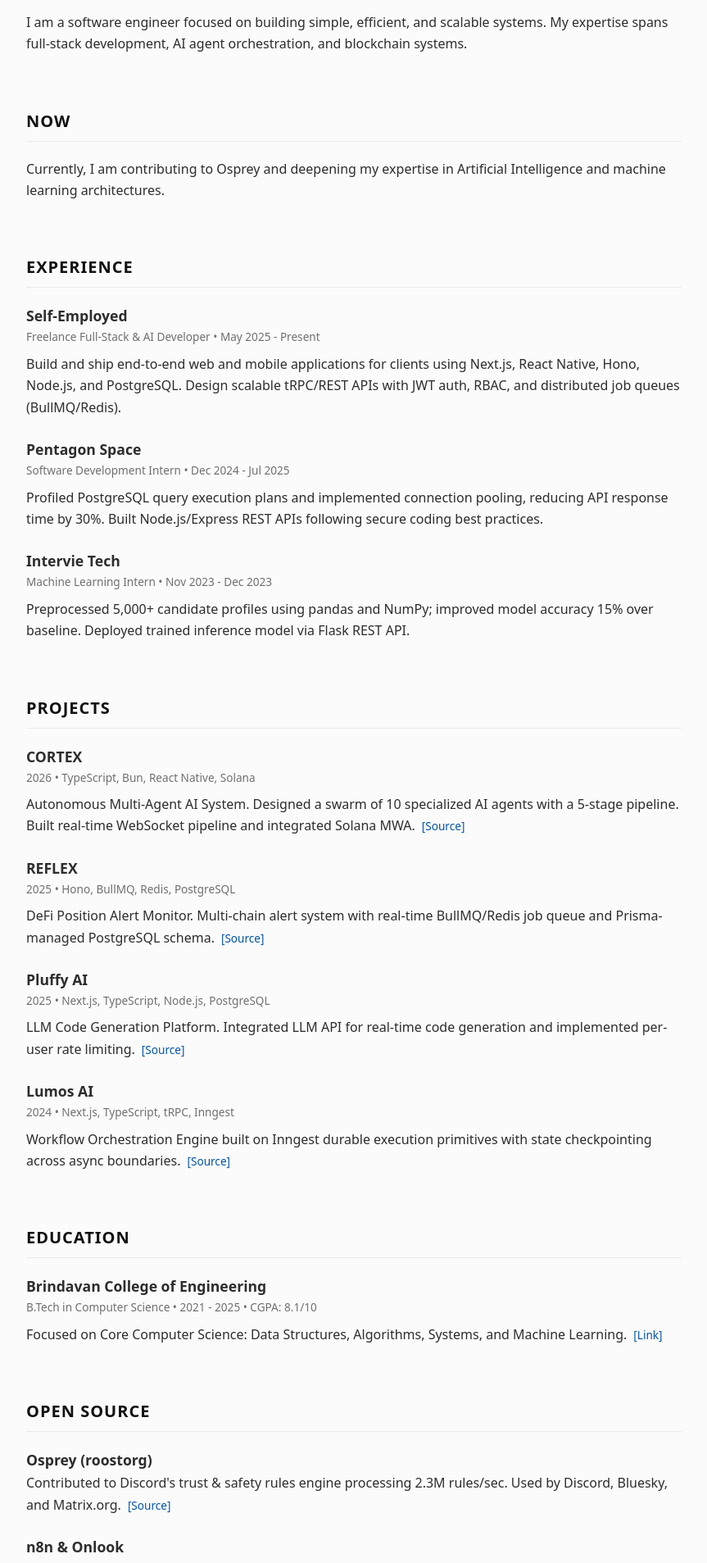
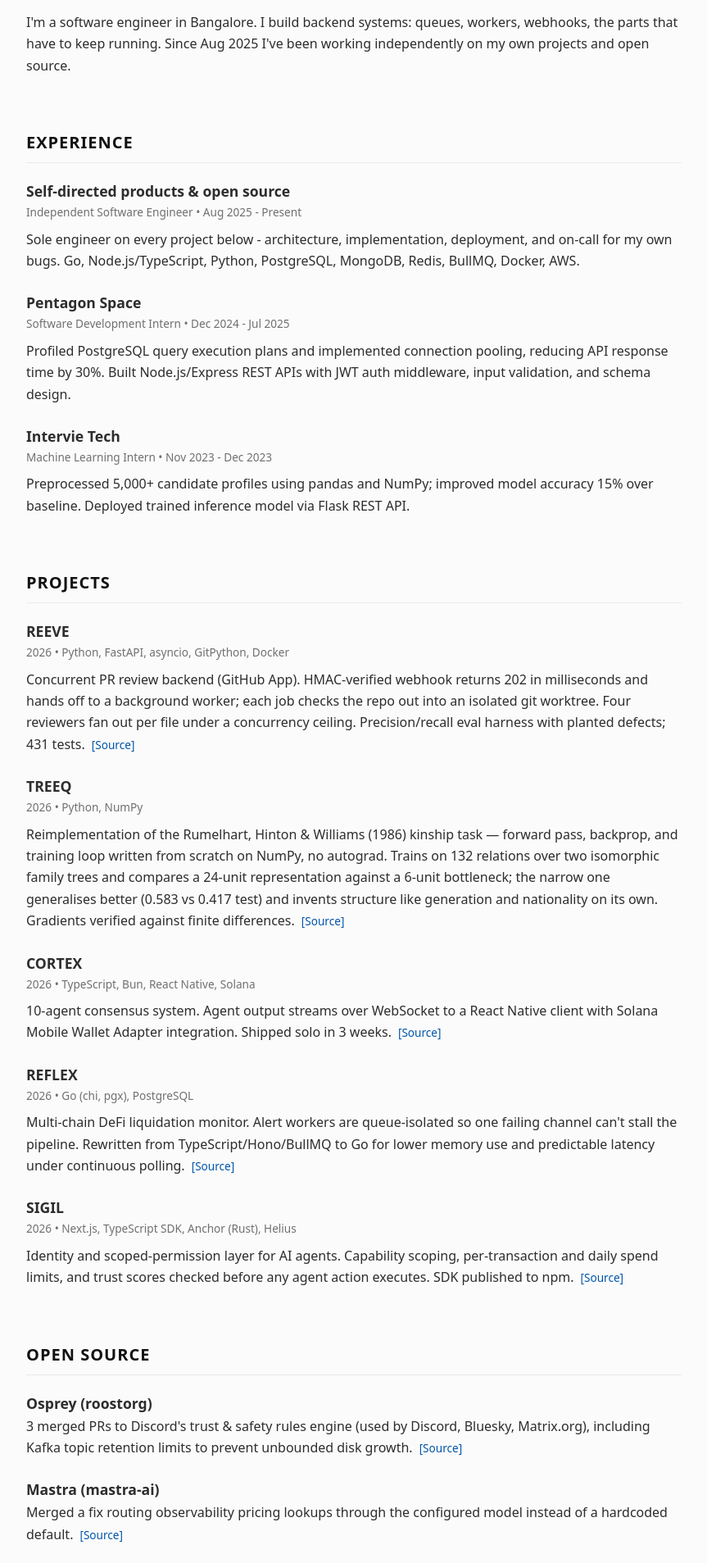
Before and after one commit to VINODvoid/kalki, a Next.js app: page / in a window 1280 px wide. Shown: the part 280-2187 px from the top of the page at 82% size, without its empty margins (208-1071 px from the left). Built offline with nearby package versions, Linux system fonts and the light colour scheme.

Commit message:
update portfolio content, resume, and name spelling

```diff
--- a/app/layout.tsx
+++ b/app/layout.tsx
@@ -2,8 +2,9 @@
 import "./globals.css";
 
 export const metadata: Metadata = {
-  title: "Kalki",
-  description: "professional portfolio.",
+  title: "Vinod Vardaram",
+  description:
+    "Vinod Vardaram, software engineer in Bangalore. Backend systems and open source.",
 };
 
 export default function RootLayout({
--- a/app/page.tsx
+++ b/app/page.tsx
@@ -3,8 +3,8 @@
     <>
       <header>
         <h1>
-          Vinod <span style={{ fontWeight: 400, opacity: 0.8 }}>"Kalki"</span>{" "}
-          Varadaram
+          Vinod <span style={{ fontWeight: 400, opacity: 0.8 }}>&quot;Kalki&quot;</span>{" "}
+          Vardaram
         </h1>
         <p className="item-meta">Software Engineer • Bangalore, IN</p>
         <div className="links-list">
@@ -30,7 +30,7 @@
           >
             Twitter/X
           </a>
-          <a href="/Vinod_Varadaram_Resume.pdf" target="_blank">
+          <a href="/Vinod_Vardaram_Resume.pdf" target="_blank">
             Resume (PDF)
           </a>
         </div>
@@ -39,17 +39,10 @@
       <section id="about">
         <h2>About</h2>
         <p>
-          I am a software engineer focused on building simple, efficient, and
-          scalable systems. My expertise spans full-stack development, AI agent
-          orchestration, and blockchain systems.
-        </p>
-      </section>
-
-      <section id="now">
-        <h2>Now</h2>
-        <p>
-          Currently, I am contributing to Osprey and deepening my expertise in
-          Artificial Intelligence and machine learning architectures.
+          I&apos;m a software engineer in Bangalore. I build backend systems:
+          queues, workers, webhooks, the parts that have to keep running. Since
+          Aug 2025 I&apos;ve been working independently on my own projects and
+          open source.
         </p>
       </section>
 
@@ -57,15 +50,15 @@
         <h2>Experience</h2>
         <ul>
           <li>
-            <div className="item-title">Self-Employed</div>
+            <div className="item-title">Self-directed products & open source</div>
             <div className="item-meta">
-              Freelance Full-Stack & AI Developer • May 2025 - Present
+              Independent Software Engineer • Aug 2025 - Present
             </div>
             <p>
-              Build and ship end-to-end web and mobile applications for clients
-              using Next.js, React Native, Hono, Node.js, and PostgreSQL. Design
-              scalable tRPC/REST APIs with JWT auth, RBAC, and distributed job
-              queues (BullMQ/Redis).
+              Sole engineer on every project below - architecture,
+              implementation, deployment, and on-call for my own bugs. Go,
+              Node.js/TypeScript, Python, PostgreSQL, MongoDB, Redis, BullMQ,
+              Docker, AWS.
             </p>
           </li>
           <li>
@@ -76,7 +69,8 @@
             <p>
               Profiled PostgreSQL query execution plans and implemented
               connection pooling, reducing API response time by 30%. Built
-              Node.js/Express REST APIs following secure coding best practices.
+              Node.js/Express REST APIs with JWT auth middleware, input
+              validation, and schema design.
             </p>
           </li>
           <li>
@@ -97,14 +91,55 @@
         <h2>Projects</h2>
         <ul>
           <li>
+            <div className="item-title">REEVE</div>
+            <div className="item-meta">
+              2026 • Python, FastAPI, asyncio, GitPython, Docker
+            </div>
+            <p>
+              Concurrent PR review backend (GitHub App). HMAC-verified webhook
+              returns 202 in milliseconds and hands off to a background worker;
+              each job checks the repo out into an isolated git worktree. Four
+              reviewers fan out per file under a concurrency ceiling.
+              Precision/recall eval harness with planted defects; 431 tests.
+              <a
+                href="https://github.com/VINODvoid/review-agent"
+                target="_blank"
+                style={{ marginLeft: "0.5rem", fontSize: "0.85rem" }}
+              >
+                [Source]
+              </a>
+            </p>
+          </li>
+          <li>
+            <div className="item-title">TREEQ</div>
+            <div className="item-meta">2026 • Python, NumPy</div>
+            <p>
+              Reimplementation of the Rumelhart, Hinton & Williams (1986)
+              kinship task — forward pass, backprop, and training loop written
+              from scratch on NumPy, no autograd. Trains on 132 relations over
+              two isomorphic family trees and compares a 24-unit representation
+              against a 6-unit bottleneck; the narrow one generalises better
+              (0.583 vs 0.417 test) and invents structure like generation and
+              nationality on its own. Gradients verified against finite
+              differences.
+              <a
+                href="https://github.com/VINODvoid/treeq"
+                target="_blank"
+                style={{ marginLeft: "0.5rem", fontSize: "0.85rem" }}
+              >
+                [Source]
+              </a>
+            </p>
+          </li>
+          <li>
             <div className="item-title">CORTEX</div>
             <div className="item-meta">
               2026 • TypeScript, Bun, React Native, Solana
             </div>
             <p>
-              Autonomous Multi-Agent AI System. Designed a swarm of 10
-              specialized AI agents with a 5-stage pipeline. Built real-time
-              WebSocket pipeline and integrated Solana MWA.
+              10-agent consensus system. Agent output streams over WebSocket
+              to a React Native client with Solana Mobile Wallet Adapter
+              integration. Shipped solo in 3 weeks.
               <a
                 href="https://github.com/VINODvoid/cortex"
                 target="_blank"
@@ -116,13 +151,12 @@
           </li>
           <li>
             <div className="item-title">REFLEX</div>
-            <div className="item-meta">
-              2025 • Hono, BullMQ, Redis, PostgreSQL
-            </div>
+            <div className="item-meta">2026 • Go (chi, pgx), PostgreSQL</div>
             <p>
-              DeFi Position Alert Monitor. Multi-chain alert system with
-              real-time BullMQ/Redis job queue and Prisma-managed PostgreSQL
-              schema.
+              Multi-chain DeFi liquidation monitor. Alert workers are
+              queue-isolated so one failing channel can&apos;t stall the
+              pipeline. Rewritten from TypeScript/Hono/BullMQ to Go for lower
+              memory use and predictable latency under continuous polling.
               <a
                 href="https://github.com/VINODvoid/reflex"
                 target="_blank"
@@ -133,59 +167,20 @@
             </p>
           </li>
           <li>
-            <div className="item-title">Pluffy AI</div>
+            <div className="item-title">SIGIL</div>
             <div className="item-meta">
-              2025 • Next.js, TypeScript, Node.js, PostgreSQL
+              2026 • Next.js, TypeScript SDK, Anchor (Rust), Helius
             </div>
             <p>
-              LLM Code Generation Platform. Integrated LLM API for real-time
-              code generation and implemented per-user rate limiting.
+              Identity and scoped-permission layer for AI agents. Capability
+              scoping, per-transaction and daily spend limits, and trust scores
+              checked before any agent action executes. SDK published to npm.
               <a
-                href="https://github.com/VINODvoid/pluffy"
+                href="https://github.com/sigil-xyz/sigil"
                 target="_blank"
                 style={{ marginLeft: "0.5rem", fontSize: "0.85rem" }}
               >
                 [Source]
-              </a>
-            </p>
-          </li>
-          <li>
-            <div className="item-title">Lumos AI</div>
-            <div className="item-meta">
-              2024 • Next.js, TypeScript, tRPC, Inngest
-            </div>
-            <p>
-              Workflow Orchestration Engine built on Inngest durable execution
-              primitives with state checkpointing across async boundaries.
-              <a
-                href="https://github.com/VINODvoid/lumos.ai"
-                target="_blank"
-                style={{ marginLeft: "0.5rem", fontSize: "0.85rem" }}
-              >
-                [Source]
-              </a>
-            </p>
-          </li>
-        </ul>
-      </section>
-
-      <section id="education">
-        <h2>Education</h2>
-        <ul>
-          <li>
-            <div className="item-title">Brindavan College of Engineering</div>
-            <div className="item-meta">
-              B.Tech in Computer Science • 2021 - 2025 • CGPA: 8.1/10
-            </div>
-            <p>
-              Focused on Core Computer Science: Data Structures, Algorithms,
-              Systems, and Machine Learning.
-              <a
-                href="https://brindavancollege.com/"
-                target="_blank"
-                style={{ marginLeft: "0.5rem", fontSize: "0.85rem" }}
-              >
-                [Link]
               </a>
             </p>
           </li>
@@ -198,8 +193,9 @@
           <li>
             <div className="item-title">Osprey (roostorg)</div>
             <p>
-              Contributed to Discord's trust & safety rules engine processing
-              2.3M rules/sec. Used by Discord, Bluesky, and Matrix.org.
+              3 merged PRs to Discord&apos;s trust & safety rules engine (used
+              by Discord, Bluesky, Matrix.org), including Kafka topic retention
+              limits to prevent unbounded disk growth.
               <a
                 href="https://github.com/roostorg/osprey"
                 target="_blank"
@@ -210,23 +206,16 @@
             </p>
           </li>
           <li>
-            <div className="item-title">n8n & Onlook</div>
+            <div className="item-title">Mastra (mastra-ai)</div>
             <p>
-              Contributed to fair-code workflow automation (400+ integrations)
-              and Onlook (AI-powered visual React editor).
+              Merged a fix routing observability pricing lookups through the
+              configured model instead of a hardcoded default.
               <a
-                href="https://github.com/n8n-io/n8n"
+                href="https://github.com/mastra-ai/mastra"
                 target="_blank"
                 style={{ marginLeft: "0.5rem", fontSize: "0.85rem" }}
               >
-                [n8n]
-              </a>
-              <a
-                href="https://github.com/onlook-dev/onlook"
-                target="_blank"
-                style={{ marginLeft: "0.5rem", fontSize: "0.85rem" }}
-              >
-                [Onlook]
+                [Source]
               </a>
             </p>
           </li>
@@ -277,13 +266,32 @@
         </p>
       </section>
 
+      <section id="education">
+        <h2>Education</h2>
+        <ul>
+          <li>
+            <div className="item-title">Brindavan College of Engineering</div>
+            <div className="item-meta">
+              B.Tech in Computer Science • 2021 - 2025 • CGPA: 8.1/10
+            </div>
+            <p>
+              Focused on Core Computer Science: Data Structures, Algorithms,
+              Systems, and Machine Learning.
+              <a
+                href="https://brindavancollege.com/"
+                target="_blank"
+                style={{ marginLeft: "0.5rem", fontSize: "0.85rem" }}
+              >
+                [Link]
+              </a>
+            </p>
+          </li>
+        </ul>
+      </section>
+
       <section id="interests">
         <h2>Interests</h2>
-        <p>
-          Beyond engineering, I am interested in philosophy, global politics,
-          and gaming. I also enjoy exploring the anime, as well as staying
-          active through long walks.
-        </p>
+        <p>Philosophy, global politics, gaming, anime, and long walks.</p>
       </section>
     </>
   );
```
Also changed, not shown: 2 other files (tests, documents, lock files or other folders).
